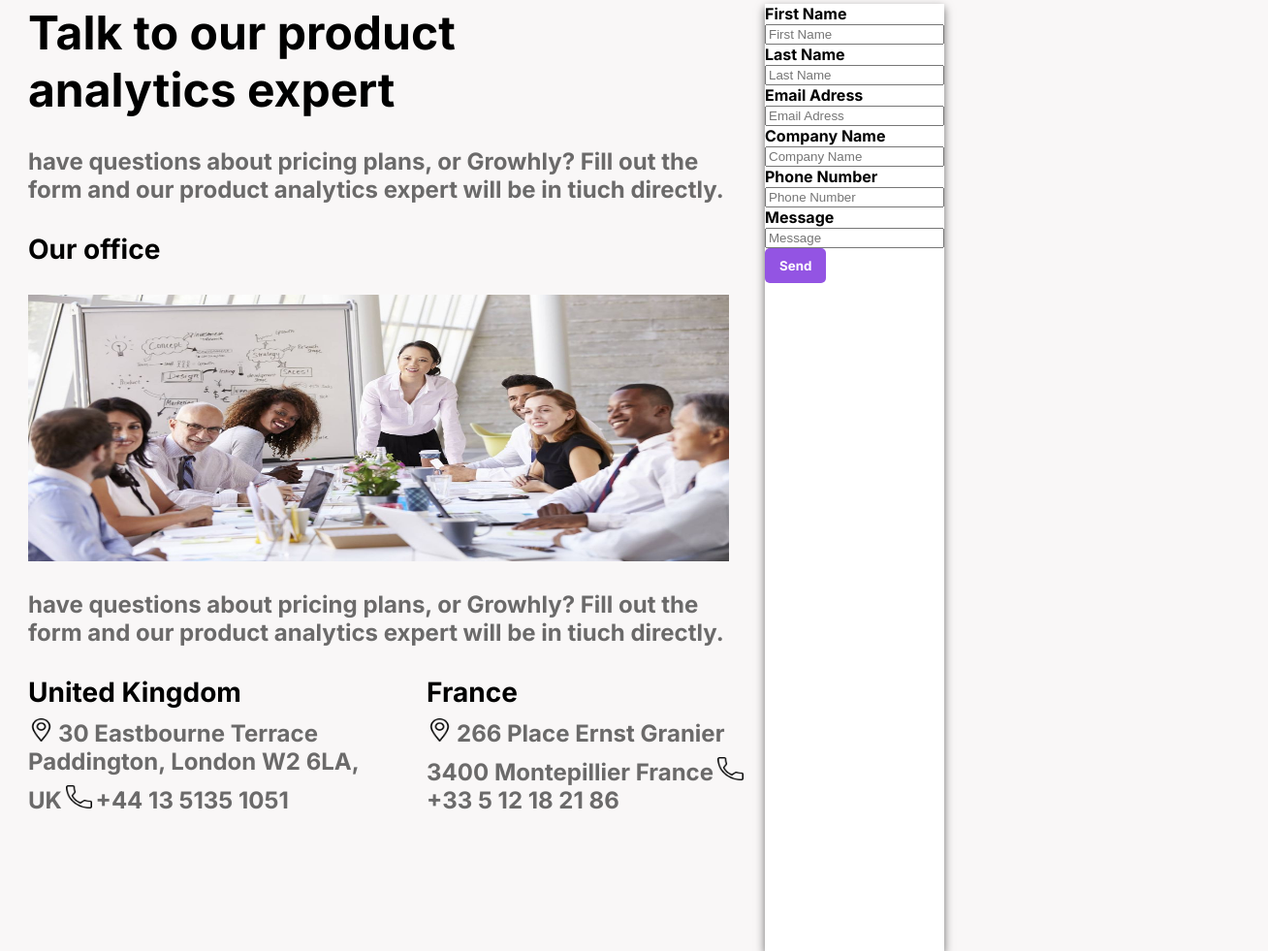
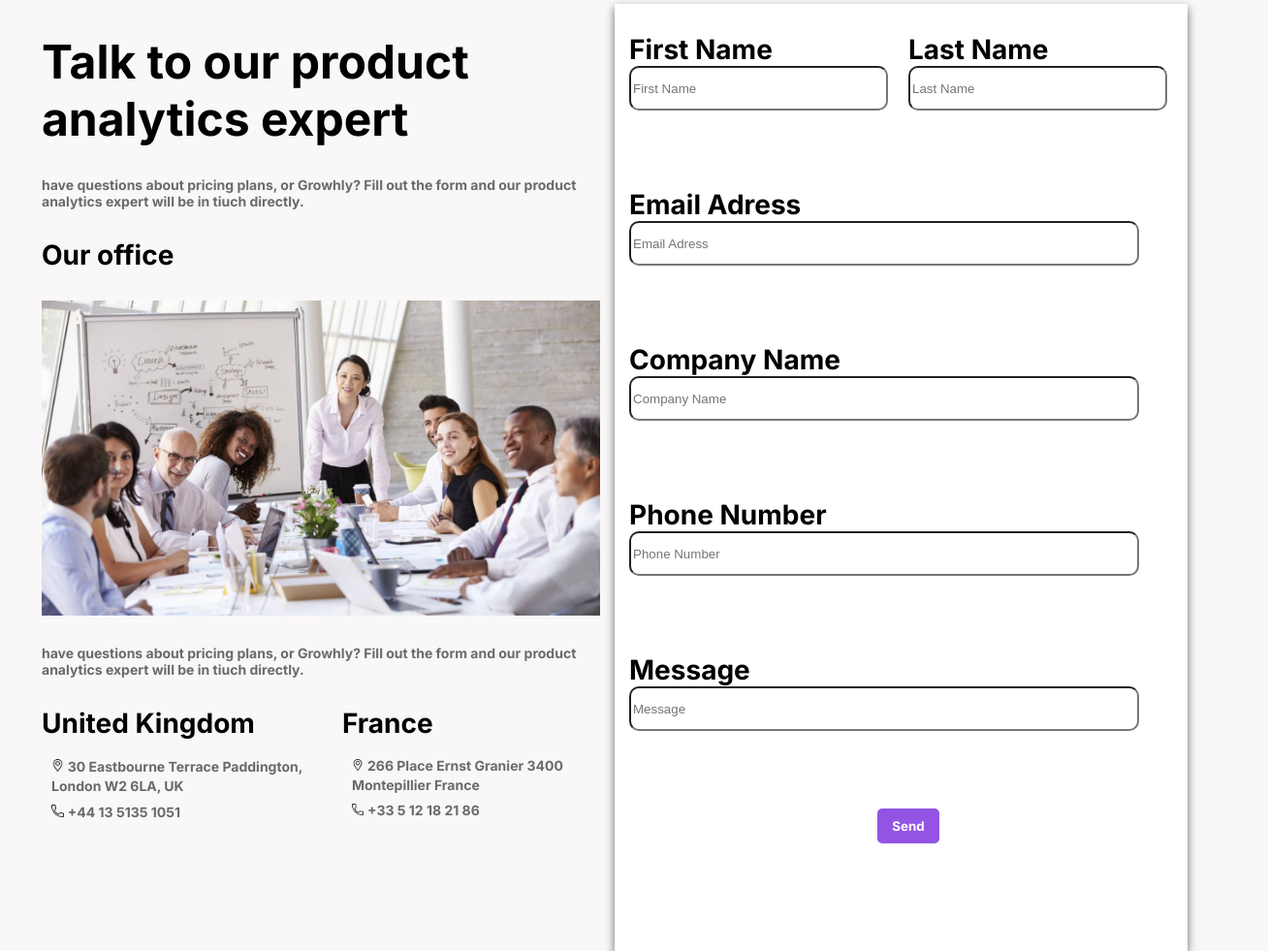
Before and after one commit to LucasChiappini/html-css, a plain HTML site: page index.html in a window 1280 px wide. Shown: the part 106-1087 px from the top of the page at 97% size, 1308 px wide, since content can reach past the window. Drawn offline with Linux system fonts and the light colour scheme.

Commit message:
feat:Crear Formulario 1.0
Se avanzó sobre el formulario. Se hizo su padding, se arreglo la estructura de HTML para que beneficiar la implementacion del mismo. Tambien se avanzó sobre el footer de la pagina y contenidos de tamaños en los componentes hijos del contenido

```diff
--- a/index.html
+++ b/index.html
@@ -46,45 +46,78 @@
             <span>have questions about pricing plans, or Growhly? Fill out the form and our product analytics expert
                 will be in tiuch directly.</span>
 
+            <!-- Footer↓↓↓ -->
             <div class="location">
-                <div id="location-1">
+                <div id="locations">
                     <h2>United Kingdom</h2>
-                    <img src="./assets/images/location (1).png" alt="Location icon">
-                    <span>30 Eastbourne Terrace Paddington, London W2 6LA, UK</span>
-                    <img src="./assets/images/call (1).png" alt="Call icon">
-                    <span>+44 13 5135 1051</span>
+                    <div class="location-content">
+                        <div>
+                            <img src="./assets/images/location (1).png" alt="Location icon">
+                            <span>30 Eastbourne Terrace Paddington, London W2 6LA, UK</span>
+                        </div>
+                        <div>
+                            <img src="./assets/images/call (1).png" alt="Call icon">
+                            <span>+44 13 5135 1051</span>
+                        </div>
+                    </div>
                 </div>
 
-                <div id="location-2">
+                <div id="locations">
                     <h2>France</h2>
-                    <img src="./assets/images/location (1).png" alt="Location icon">
-                    <span>266 Place Ernst Granier 3400 Montepillier France</span>
-                    <img src="./assets/images/call (1).png" alt="Call icon">
-                    <span>+33 5 12 18 21 86</span>
+                    <div class="location-content">
+                        <div>
+                            <img src="./assets/images/location (1).png" alt="Location icon">
+                            <span>266 Place Ernst Granier 3400 Montepillier France</span>
+                        </div>
+
+                        <div>
+                            <img src="./assets/images/call (1).png" alt="Call icon">
+                            <span>+33 5 12 18 21 86</span>
+                        </div>
+                    </div>
                 </div>
             </div>
         </div>
 
         <div class="card-2">
-            <form>
-                <label for="iFirstName">First Name</label>
-                <input type="text" placeholder="First Name" id="iFirstName">
-                <label for="iLastName">Last Name</label>
-                <input type="text" placeholder="Last Name" id="iLastName">
+            <div class="first-inputs">
+                <div class="inputs-style">
+                    <label for="iFirstName">First Name</label>
+                    <input type="text" placeholder="First Name" id="iFirstName">
+                </div>
+
+                <div class="inputs-style">
+                    <label for="iLastName">Last Name</label>
+                    <input type="text" placeholder="Last Name" id="iLastName">
+                </div>
+            </div>
+
+
+            <div class="inputs-style">
                 <label for="iEmailAdress">Email Adress</label>
                 <input type="text" placeholder="Email Adress" id="iEmailAdress">
+            </div>
+
+            <div class="inputs-style">
                 <label for="iCompanyName">Company Name</label>
                 <input type="text" placeholder="Company Name" id="iCompanyName">
+            </div>
+
+            <div class="inputs-style">
                 <label for="iPhoneNumber">Phone Number</label>
-               <input type="text" placeholder="Phone Number" id="iPhoneNumber">
+                <input type="text" class="phonenumber-input" placeholder="Phone Number" id="iPhoneNumber">
+            </div>
+
+            <div class="inputs-style">
                 <label for="iMessage">Message</label>
                 <input type="text" placeholder="Message" id="iMessage">
-                <button>Send</button>
-            </form>
+            </div>
+            <button>Send</button>
+
         </div>
     </div>
 
-    <!-- Footer↓↓↓ -->
+
 </body>
 
 </html>
--- a/styles/global.css
+++ b/styles/global.css
@@ -66,9 +66,10 @@ a {
 
 .container-content {
     display: flex;
-    width: 760px;
     height: 977px;
     font-family: 'Inter', sans-serif;
+    margin: 0px 28px 0px 28px;
+    width: 100%;
 
 }
 
@@ -76,27 +77,29 @@ a {
     display: flex;
     flex-direction: column;
     gap: 30px;
-    margin-left: 29px;
+    width: 45%;
+    padding: 30px 15px 0px;
 }
 
 .card-1 h1 {
     font-size: 48px;
-    width: 448px;
+    width: 90%;
 }
 
-.card-1 h2{
+.card-1 h2 {
     font-size: 28px;
+    width: 100%;
 }
 
 .card-1 span {
-    font-size: 24px;
+    font-size: 14px;
     color: #6B6A6A;
-    width: 727px;
+    width: 100%;
 }
 
 .card-1 img {
-    width: 723px;
-    height: 275.07px;
+    width: 100%;
+    height: 45%;
 }
 
 .location {
@@ -104,18 +107,51 @@ a {
     flex-direction: row;
     align-items: flex-start;
     gap: 30px;
-    width: 760px;
-    height: 246px;
+    height: 35%;
+}
+.location-content{
+    padding: 10px;
 }
 
-.location img{
-    width: 27.18px;
-    height: 24.07px;
+.location img {
+    width: 5%;
+    height: 5%;
     gap: 30px;
     padding-top: 10px;
 }
 
-.card-2{
+.card-2 {
+    display: flex;
+    flex-direction: column;
+    width: 45%;
     background-color: white;
     box-shadow: 0px 4px 9px #6B6A6A;
+    align-items: center;
+    align-content: center;
+    padding:30px 0px 0px 15px;
+    gap: 80px;
+
 }
+
+.card-2 label{
+    font-size: 28px;
+}
+
+.card-2 input{
+    width: 90%;
+    border-radius: 10px;
+    height: 40px;
+    align-items: flex-start;
+}
+
+.first-inputs{
+    display: flex;
+    flex-direction: row;
+    width: 100%;
+}
+
+.inputs-style{
+    display: flex;
+    flex-direction: column;
+    width: 100%;
+}
```
